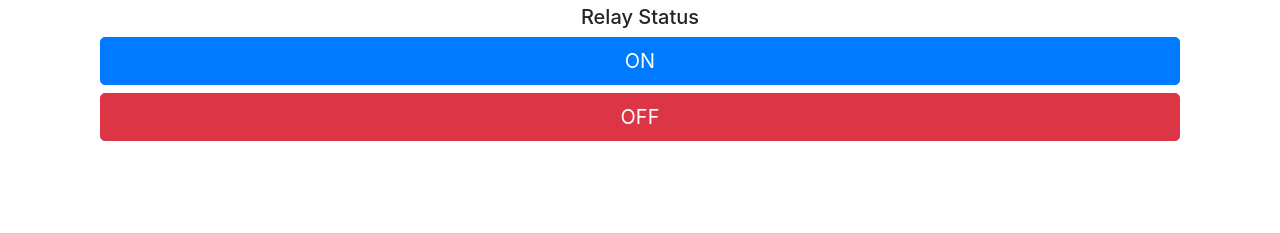
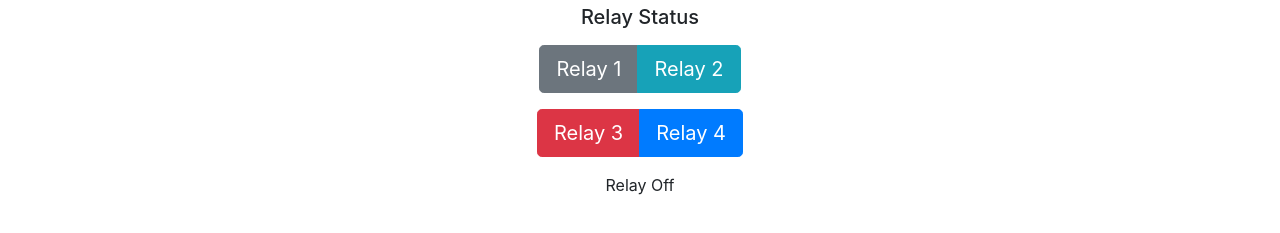
Before and after one commit to Rodpais/ESP32_Relay_Light_Server_and_IR_Client, a website: page relay.html in a window 1280 px wide. Shown: the part 51-284 px from the top of the page. Drawn offline with nearby package versions, Linux system fonts and the light colour scheme.

Commit message:
Updates button layout to four "checked" buttons, adds simple function to get a feel of things

```diff
--- a/relay.html
+++ b/relay.html
@@ -5,13 +5,36 @@
     <!-- Required meta tags -->
     <meta charset="utf-8">
     <meta name="viewport" content="width=device-width, initial-scale=1, shrink-to-fit=no">
-    <script>
-      window.jQuery || document.write('<script src="/node_modules/jquery/dist/jquery.min.js">\x3C/script>')
-    </script>
 
     <!-- Bootstrap CSS -->
     <link rel="stylesheet" href="node_modules/bootstrap/dist/css/bootstrap.min.css" media="screen">
-    <script src="node_modules/bootstrap/bootstrap.min.js"></script>
+    <script src="node_modules/bootstrap/dist/js/bootstrap.min.js"></script>
+    <script src="node_modules/jquery/dist/jquery.min.js"></script>
+
+
+    <!-- Functions -->
+    <script>
+      function relayToggle(relay){
+        if (relay == 1){
+          document.getElementById("relay status").innerHTML = "Relay 1 On";
+        }
+        else if (relay == 2){
+          document.getElementById("relay status").innerHTML = "Relay 2 On";
+        }
+        else if (relay == 3){
+          $(function(){
+            $("#relay status").html("Relay 3 On");
+          });
+        }
+        else if (relay == 4){
+          document.getElementById("relay status").innerHTML = "Relay 4 On";
+        }
+        else {
+          console.log("Irregular...how did you manage an unexpected value.");
+        }
+
+      }
+    </script>
   </head>
   <body>
 
@@ -24,11 +47,34 @@
       <div class="container">
 
         <p>
-          <button id="b1" type="button" class="btn btn-primary btn-lg btn-block" onclick="setIO(2, 'ON');">ON</button>
-          <button id="b2" type="button" class="btn btn-danger  btn-lg btn-block" onclick="setIO(2, 'OFF');">OFF</button>
+          <div class="btn-group btn-group-toggle" data-toggle="buttons">
+            <label class="btn btn-secondary btn-lg">
+               <input type="checkbox" name="relays" id="relay1"
+               checked autocomplete="off" onclick="relayToggle(1)"> Relay 1
+            </label>
+            <label class="btn btn-info btn-lg">
+              <input type="checkbox" name="relays" id="relay2"
+              checked autocomplete="off" onclick="relayToggle(2)"> Relay 2
+            </label>
+          </div>
         </p>
+        <p>
+          <div class="btn-group btn-group-toggle" data-toggle="buttons">
+            <label class="btn btn-danger btn-lg">
+               <input type="checkbox" name="relays" id="relay3"
+               checked autocomplete="off" onclick="relayToggle(3)"> Relay 3
+            </label>
+            <label class="btn btn-primary btn-lg">
+              <input type="checkbox" name="relays" id="relay4"
+              checked autocomplete="off" onclick="relayToggle(4)"> Relay 4
+            </label>
+          </div>
+        </p>
+      </div>
+    </div>
 
-      </div>
+    <div class="container" style="text-align:center;">
+      <p id="relay status">Relay Off</p>
     </div>
 
     <!-- Optional JavaScript -->
```
